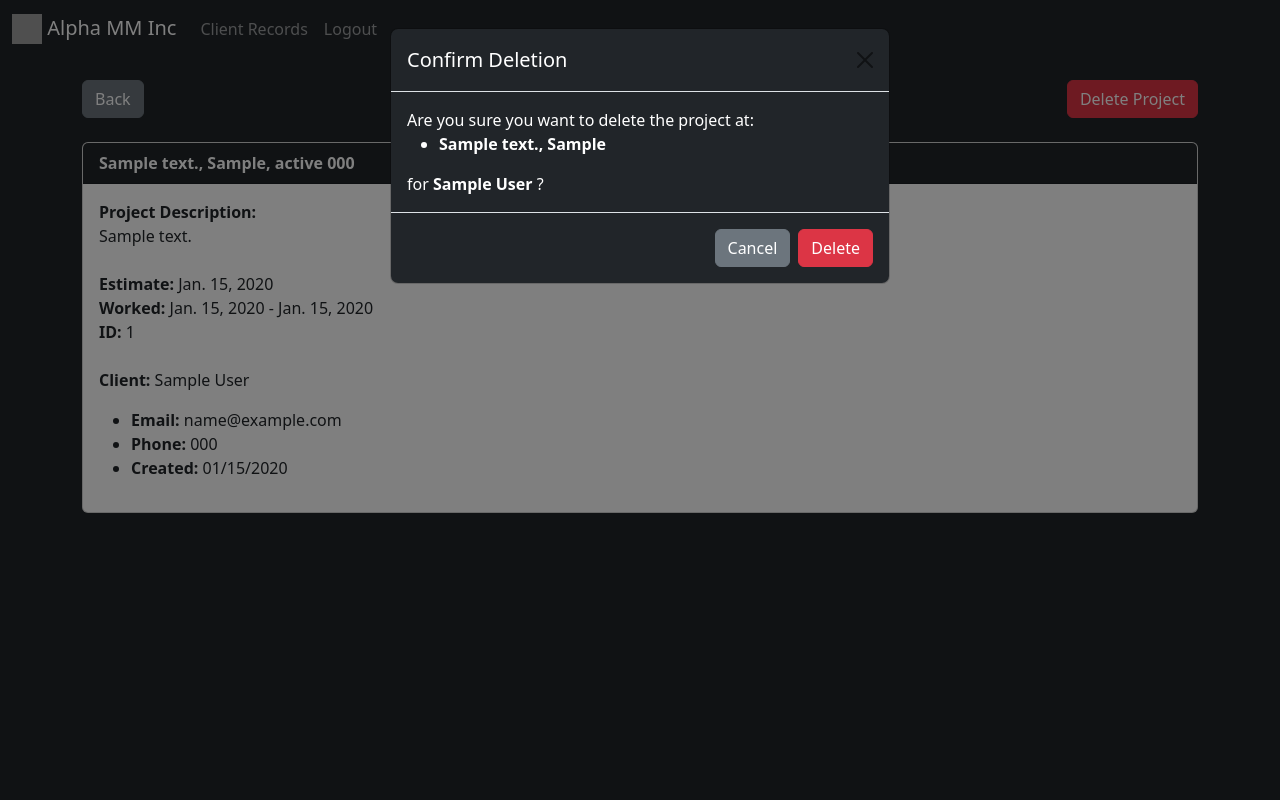
After one commit to anthonymarinov/alphawebcrm, a Django app: page /project/1/ in a window 1280 px wide, after a click on "Delete Project". The commit adds this page. Run offline with Django 5.2, Linux system fonts and the light colour scheme; a user stored in the database is signed in; tables that the repository leaves empty hold one stand-in row (values such as "Sample post"); parts of the project's set-up code (start-up, migrations or seed data) failed here and were passed over; grey boxes are pictures that could not be loaded.

Commit message:
feature: add delete_projects, update_projects

```diff
--- a/crm/forms.py
+++ b/crm/forms.py
@@ -116,7 +116,6 @@ class AddProjectForm(forms.ModelForm):
         label=""
     )
 
-
     class Meta:
         model = Project
         exclude = ('user', 'client_record')
--- a/crm/templates/crm-pages/add_record.html
+++ b/crm/templates/crm-pages/add_record.html
@@ -16,8 +16,8 @@
                 <br/>
 
                 <div class="d-flex justify-content-between">
-                    <button type="submit" class="btn btn-secondary">
-                        Add Record
+                    <button type="submit" class="btn btn-primary">
+                        Add Client
                     </button>
 
                     <a href="{% url 'crm_home' %}" class="btn btn-secondary">
--- /dev/null
+++ b/crm/templates/crm-pages/project.html
@@ -0,0 +1,136 @@
+{% extends 'base-pages/crm_base.html' %}
+
+{% block content %}
+
+<div class="d-flex flex-column min-vh-100">
+    <main class="flex-grow-1">
+        <div class="d-flex justify-content-between">
+            <a href="{% url 'record' project.client_record.id %}" class="btn btn-secondary">
+                Back
+            </a>
+
+            <a href="{% url 'update_project' project.id %}" class="btn btn-secondary">
+                Update Project
+            </a>
+
+            <a
+               class="btn btn-danger"
+               data-bs-toggle="modal"
+               data-bs-target="#deleteProject">
+                Delete Project
+            </a>
+        </div>
+
+        <br/>
+
+        <div class="card">
+            <div class="card-header text-bg-dark">
+                <strong>
+                    {{ project.address }}, {{ project.city }},
+                    {{ project.state}} {{ project.zipcode }}
+                </strong>
+            </div>
+
+            <div class="card-body">
+                <p class="card-text">
+                    <strong>Project Description:</strong>
+                    <br/>
+                    {{ project.description }}
+                    <br/>
+                    <br/>
+
+                    <strong>Estimate:</strong>
+                    {{ project.estimate_date }}
+                    <br/>
+
+                    <strong>Worked:</strong>
+                    {{ project.start_date }} - {{ project.end_date }}
+                    <br/>
+
+                    <strong>ID: </strong>{{ project.id }}
+                    <br/><br/>
+
+                    <strong>Client:</strong>
+                    {{ project.client_record }}
+
+                    <ul>
+                        <li>
+                            <strong>Email:</strong>
+                            {{ project.client_record.email }}
+                            <br/>
+                        </li>
+
+                        <li>
+                            <strong>Phone:</strong>
+                            {{ project.client_record.phone }}
+                        </li>
+
+                        <li>
+                            <strong>Created:</strong>
+                            {{ project.client_record.created_at|date:"m/d/Y" }}
+                        </li>
+                    </ul>
+                </p>
+            </div>
+        </div>
+
+        <br/>
+
+        <div
+            class="modal fade"
+            id="deleteProject"
+            tabindex="-1"
+            aria-labelledby="deleteModalLabel"
+            aria-hidden="true">
+
+            <div class="modal-dialog">
+                <div class="modal-content text-bg-dark">
+                    <form method="post" id="deleteForm">
+                        {% csrf_token %}
+                        <div class="modal-header">
+                            <h5 class="modal-title" id="deleteModalLabel">Confirm Deletion</h5>
+                            <button
+                                type="button"
+                                class="btn-close"
+                                data-bs-dismiss="modal"
+                                aria-label="Close">
+                            </button>
+                        </div>
+                        <div class="modal-body">
+                            Are you sure you want to delete the project at:
+                            <ul>
+                                <li>
+                                    <strong>
+                                        {{ project.address }}, {{ project.city }}
+                                    </strong>
+                                </li>
+                            </ul>
+                            for
+                            <strong>
+                                {{ project.client_record }}
+                            </strong>
+                            ?
+                        </div>
+                        <div class="modal-footer">
+                            <button
+                                type="button"
+                                class="btn btn-secondary"
+                                data-bs-dismiss="modal">
+                                Cancel
+                            </button>
+
+                            <a
+                                href="{% url 'delete_project' project.id %}"
+                                class="btn btn-danger">
+                                    Delete
+                            </a>
+                        </div>
+                    </form>
+                </div>
+            </div>
+
+        </div>
+    </main>
+</div>
+
+{% endblock %}
--- a/crm/urls.py
+++ b/crm/urls.py
@@ -15,4 +15,7 @@ urlpatterns = [
     path('add_record/', views.add_record, name='add_record'),
     path('update_record/<int:pk>', views.update_record, name='update_record'),
     path('captcha/', include('captcha.urls')),
+    path('project/<int:pk>/delete/', views.delete_project, name='delete_project'),
+    path('project/<int:pk>/', views.project, name='project'),
+    path('update_project/<int:pk>/', views.update_project, name='update_project'),
 ]
--- a/crm/views.py
+++ b/crm/views.py
@@ -63,6 +63,25 @@ def client_record(request, pk):
         messages.success(request, "You must be logged in to view the page.")
         return redirect('crm_home')
 
+def project(request, pk):
+    if request.user.is_authenticated:
+        project = Project.objects.get(id=pk)
+        return render(request, 'crm-pages/project.html', {'project': project})
+    else:
+        messages.success(request, "You must be logged in to view a project.")
+        return redirect('crm-home')
+
+
+def delete_project(request, pk):
+    if request.user.is_authenticated:
+        project = Project.objects.get(id=pk)
+        project.delete()
+        messages.success(request, "Project successfully deleted.")
+        return redirect('record', pk=project.client_record.id)
+    else:
+        messages.sucess(request, "You must be logged in to delete a project")
+        return redirect('crm_home')
+
 def delete_record(request, pk):
     if request.user.is_authenticated:
         delete_it = Record.objects.get(id=pk)
@@ -98,6 +117,32 @@ def update_record(request, pk):
     else:
         messages.success(request, "You must be logged in.")
         return redirect('crm_home')
+
+def update_project(request, pk):
+    if request.user.is_authenticated:
+        project = Project.objects.get(id=pk)
+
+        if request.method == 'POST':
+            form = AddProjectForm(request.POST or None, instance=project)
+
+            if form.is_valid():
+                form.save()
+                messages.success(request, "Project successfully updated.")
+                return redirect('project', pk=project.id)
+
+        else:
+            form = AddProjectForm(instance=project)
+
+        context = {
+            'form': form,
+            'project': project,
+        }
+        return render(request, 'crm-pages/update_project.html', context)
+
+    else:
+        messages.success(request, "You must be logged in.")
+        return redirect('crm_home')
+
 
 def about(request):
     return render(request, 'public-pages/about.html', {})
```
Also changed, not shown: crm/templates/crm-pages/record.html (+30 -20 lines), crm/templates/crm-pages/update_project.html (added, +32 -0 lines).
